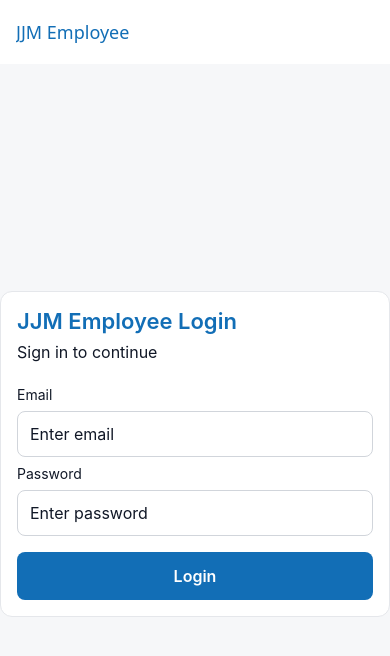
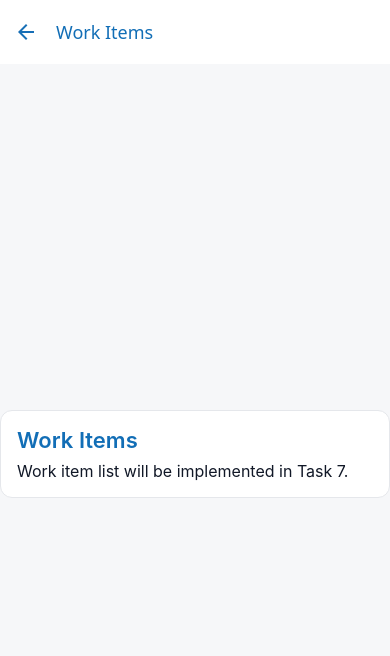
Before and after one commit to hellomraza/jjm-mobile, a React Native app: screen /WorkItemList in a window 390 px wide. Shown: the top 656 px of the page. Built offline with nearby package versions, Linux system fonts and the light colour scheme.

Commit message:
feat(login): connect login mutation

```diff
--- a/src/navigation/RootNavigator.tsx
+++ b/src/navigation/RootNavigator.tsx
@@ -1,9 +1,11 @@
 import { NavigationContainer } from '@react-navigation/native';
 import { createNativeStackNavigator } from '@react-navigation/native-stack';
 import { LoginScreen } from '../screens/LoginScreen';
+import { WorkItemListScreen } from '../screens/WorkItemListScreen';
 
-type RootStackParamList = {
+export type RootStackParamList = {
   Login: undefined;
+  WorkItemList: undefined;
 };
 
 const RootStack = createNativeStackNavigator<RootStackParamList>();
@@ -25,6 +27,11 @@ export function RootNavigator() {
           component={LoginScreen}
           options={{ title: 'JJM Employee' }}
         />
+        <RootStack.Screen
+          name="WorkItemList"
+          component={WorkItemListScreen}
+          options={{ title: 'Work Items' }}
+        />
       </RootStack.Navigator>
     </NavigationContainer>
   );
--- a/src/screens/LoginScreen.tsx
+++ b/src/screens/LoginScreen.tsx
@@ -1,4 +1,6 @@
 import { useState } from 'react';
+import { useNavigation } from '@react-navigation/native';
+import { NativeStackNavigationProp } from '@react-navigation/native-stack';
 import {
   Pressable,
   SafeAreaView,
@@ -7,10 +9,24 @@ import {
   TextInput,
   View,
 } from 'react-native';
+import { useAuth } from '../hooks/useAuth';
+import { RootStackParamList } from '../navigation/RootNavigator';
+
+type LoginNavigationProp = NativeStackNavigationProp<
+  RootStackParamList,
+  'Login'
+>;
 
 export function LoginScreen() {
+  const navigation = useNavigation<LoginNavigationProp>();
+  const { loginMutation } = useAuth();
   const [email, setEmail] = useState('');
   const [password, setPassword] = useState('');
+
+  const handleLoginPress = async () => {
+    await loginMutation.mutateAsync({ email, password });
+    navigation.replace('WorkItemList');
+  };
 
   return (
     <SafeAreaView style={styles.container}>
@@ -39,7 +55,12 @@ export function LoginScreen() {
           testID="login-password-input"
         />
 
-        <Pressable style={styles.button} testID="login-submit-button">
+        <Pressable
+          style={styles.button}
+          onPress={handleLoginPress}
+          disabled={loginMutation.isPending}
+          testID="login-submit-button"
+        >
           <Text style={styles.buttonText}>Login</Text>
         </Pressable>
       </View>
--- /dev/null
+++ b/src/screens/WorkItemListScreen.tsx
@@ -0,0 +1,38 @@
+import { SafeAreaView, StyleSheet, Text, View } from 'react-native';
+
+export function WorkItemListScreen() {
+  return (
+    <SafeAreaView style={styles.container}>
+      <View style={styles.card}>
+        <Text style={styles.title}>Work Items</Text>
+        <Text style={styles.subtitle}>Work item list will be implemented in Task 7.</Text>
+      </View>
+    </SafeAreaView>
+  );
+}
+
+const styles = StyleSheet.create({
+  container: {
+    flex: 1,
+    backgroundColor: '#F6F7F9',
+    padding: 16,
+    justifyContent: 'center',
+  },
+  card: {
+    backgroundColor: '#FFFFFF',
+    borderRadius: 12,
+    borderWidth: 1,
+    borderColor: '#E5E7EB',
+    padding: 16,
+  },
+  title: {
+    fontSize: 22,
+    color: '#126EB6',
+    fontWeight: '600',
+    marginBottom: 8,
+  },
+  subtitle: {
+    fontSize: 16,
+    color: '#111827',
+  },
+});
```
